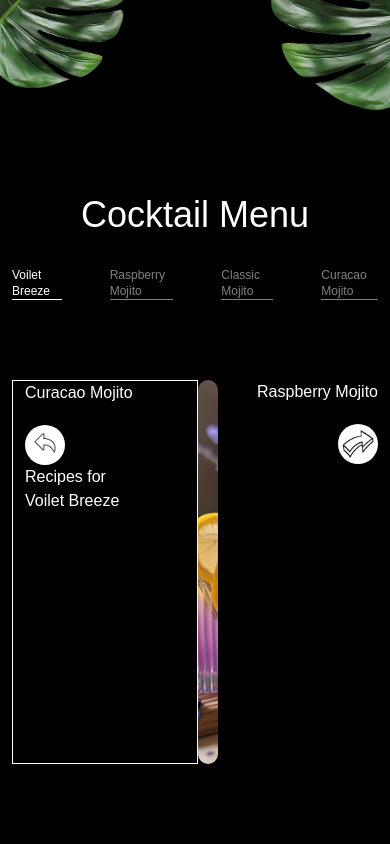
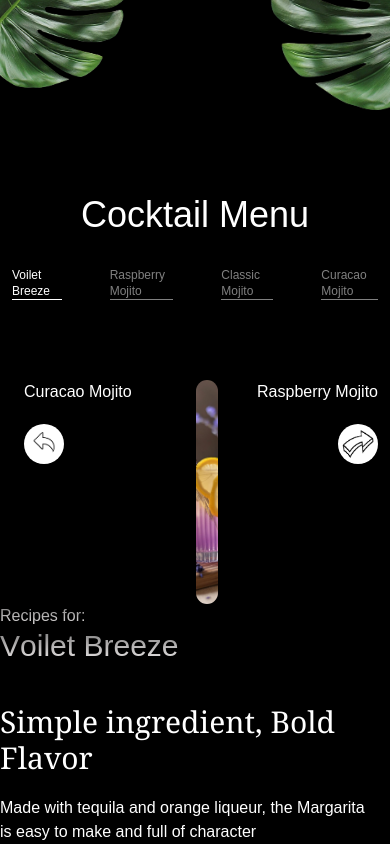
Before and after one commit to 4ssh1/cocktail-website, a React (Vite) app: page / in a window 390 px wide. Shown: the part 5263-6107 px from the top of the page. Before the commit the page ends 6027 px from the top, so only its background shows below. Built offline with nearby package versions, Linux system fonts and the light colour scheme.

Commit message:
refactor: enhance Menu component layout and add recipe details section; update styles in index.css

```diff
--- a/src/components/Menu.tsx
+++ b/src/components/Menu.tsx
@@ -1,9 +1,10 @@
-import { useState } from "react"
+import { useState, useRef } from "react"
 import { sliderLists } from "../consts"
 
 function Menu() {
     const [currIndex, setCurrIndex] = useState(0)
     const allCocktails = sliderLists.length
+    const contentRef = useRef<HTMLDivElement>(null)
 
     const goToSlide = (ind: number) => {
         const newInd = (ind + allCocktails) % allCocktails
@@ -44,30 +45,34 @@ function Menu() {
             </div>
 
             <div className="content mt-20 sm:mt-30 px-3">
-                {/* <div className="arrow">
-
-                </div> */}
                 <div className="flex justify-between  w-full">
 
-                    <div className="flex-col border px-3" >
+                    <div className="flex-col px-3" >
                         <div>
                             <span className="w-40 inline-block">{prevCocktail.name}</span>
-                            <img src="/left-arr.png" alt="arrow" className="md:size-20 size-10 rounded-full bg-white p-2 mt-5 cursor-pointer" onClick={() => goToSlide(currIndex - 1)}/>
+                            <img src="/left-arr.png" alt="arrow" className="md:size-20 size-10 rounded-full bg-white p-2 mt-5 cursor-pointer" onClick={() => goToSlide(currIndex - 1)} />
                         </div>
-
-                        <div className="items-end">Recipes for <br /> {currentCocktail.name}</div>
                     </div>
 
-                    <div className="w-96 h-96 md:w-[32rem] md:h-[32rem] rounded-full overflow-hidden shadow-lg">
-                        <img src={currentCocktail.image} className="object-cover w-full size-full" alt="img" />
+                    <div className="w-56 h-56 md:size-86 rounded-full overflow-hidden shadow-lg">
+                        <img src={currentCocktail.image} className="object-cover size-full" alt="img" />
                     </div>
                     <div className="justify-items-end" >
                         <span className="w-40 inline-block text-end">{nextCocktail.name}</span >
-                         <img src="/right-arr.png" alt="arrow" className="md:size-20 size-10 rounded-full bg-white mt-5 cursor-pointer" onClick={() => goToSlide(currIndex + 1)}/>
+                        <img src="/right-arr.png" alt="arrow" className="md:size-20 size-10 rounded-full bg-white mt-5 cursor-pointer" onClick={() => goToSlide(currIndex + 1)} />
                     </div>
                 </div>
             </div>
-
+            <div className="recipe">
+                <div className="title" ref={contentRef}>
+                    <p>Recipes for: </p>
+                    <p id="title">{currentCocktail.name}</p>
+                </div>
+                <div className="details">
+                    <h2>{currentCocktail.title}</h2>
+                    <p>{currentCocktail.description}</p>
+                </div>
+            </div>
 
         </section>
     )
--- a/src/index.css
+++ b/src/index.css
@@ -192,15 +192,16 @@
   }
 
   .recipe {
-    @apply flex max-md:flex-col gap-10 md:items-center justify-between w-full lg:absolute bottom-0;
+    @apply flex max-md:flex-col gap-10 md:items-center justify-between w-full bottom-0;
 
       .info {
         @apply space-y-4 lg:translate-y-20;
 
-          #title {
-            @apply md:text-6xl text-3xl max-w-40;
+      }
+
+       #title {
+            @apply md:text-6xl text-3xl ;
           }
-      }
 
     .details {
       @apply space-y-5 md:max-w-md text-left;
```
